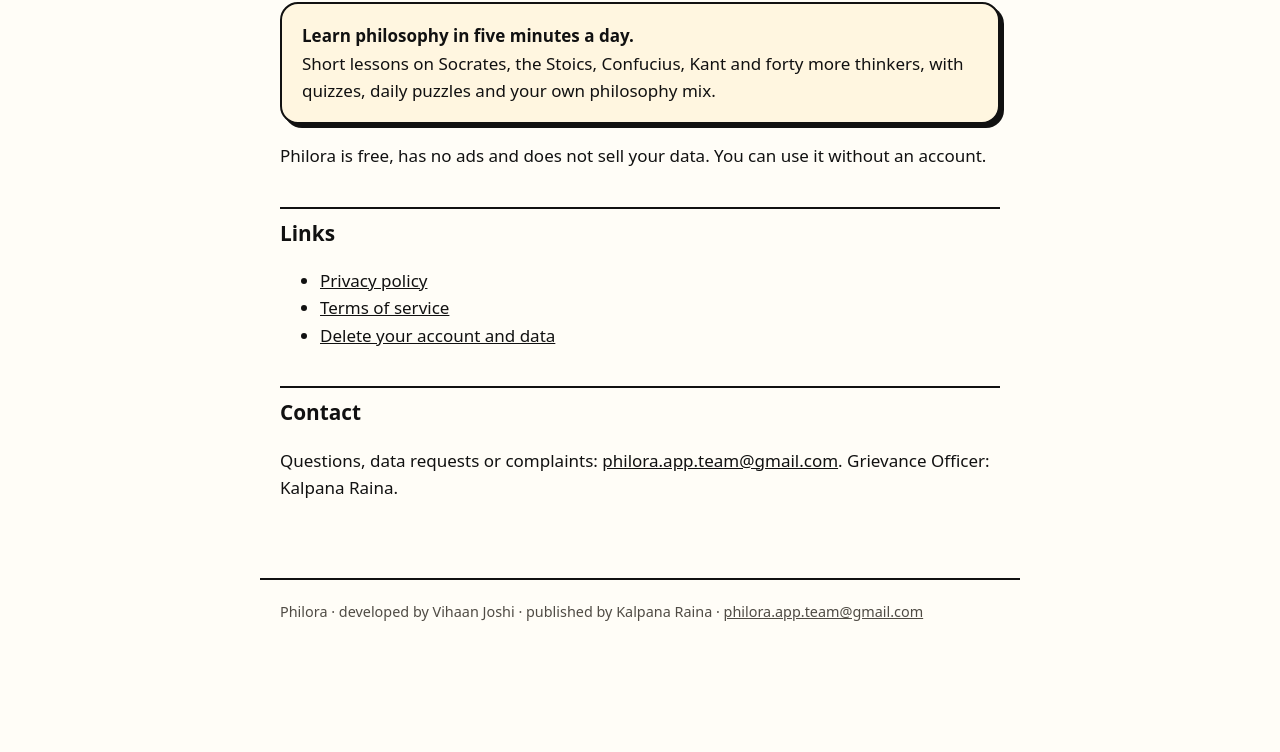
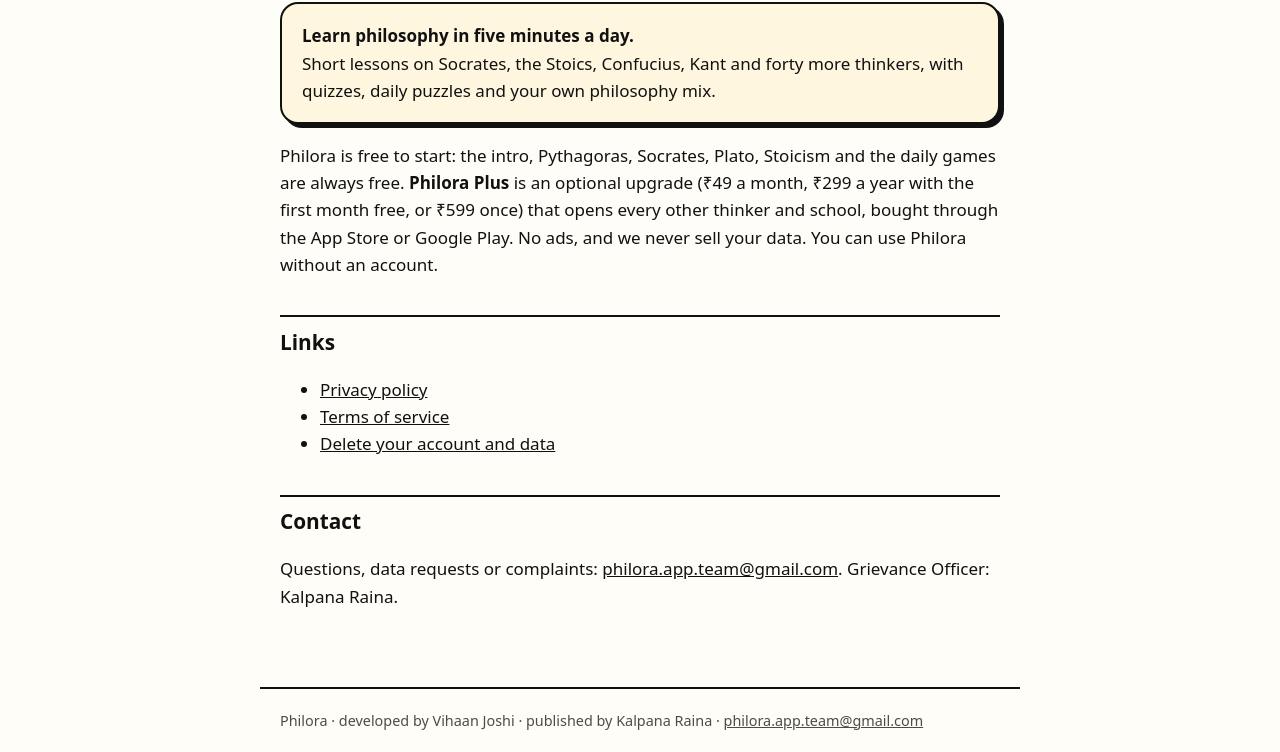
Before and after one commit to ivihaanj/philora-site, a plain HTML site: page index.html in a window 1280 px wide. Shown: the part 154-906 px from the top of the page. Before the commit the page ends 800 px from the top, so only its background shows below. Drawn offline with Linux system fonts and the light colour scheme.

Commit message:
Home and terms: free to start, optional Philora Plus
Co-Authored-By: Claude Opus 5.5 <noreply@anthropic.com>
Claude-Session: https://claude.ai/code/session_01L9KxLEdFzALCyY7ZZP5zsm

```diff
--- a/index.html
+++ b/index.html
@@ -23,7 +23,7 @@ footer{max-width:760px;margin:0 auto;padding:20px;color:var(--ink2);font-size:.9
 </style></head><body>
 <header><div class="in"><a class="brand" href="https://ivihaanj.github.io/philora-site/">Philora</a><a href="https://ivihaanj.github.io/philora-site/privacy/">Privacy</a><a href="https://ivihaanj.github.io/philora-site/terms/">Terms</a><a href="https://ivihaanj.github.io/philora-site/delete-account/">Delete account</a></div></header>
 <main><h1>Philora</h1><p class="card"><b>Learn philosophy in five minutes a day.</b><br>Short lessons on Socrates, the Stoics, Confucius, Kant and forty more thinkers, with quizzes, daily puzzles and your own philosophy mix.</p>
-<p>Philora is free, has no ads and does not sell your data. You can use it without an account.</p>
+<p>Philora is free to start: the intro, Pythagoras, Socrates, Plato, Stoicism and the daily games are always free. <strong>Philora Plus</strong> is an optional upgrade (₹49 a month, ₹299 a year with the first month free, or ₹599 once) that opens every other thinker and school, bought through the App Store or Google Play. No ads, and we never sell your data. You can use Philora without an account.</p>
 <h2>Links</h2><ul><li><a href="privacy/">Privacy policy</a></li><li><a href="terms/">Terms of service</a></li><li><a href="delete-account/">Delete your account and data</a></li></ul>
 <h2>Contact</h2><p>Questions, data requests or complaints: <a href="mailto:philora.app.team@gmail.com">philora.app.team@gmail.com</a>. Grievance Officer: Kalpana Raina.</p></main>
 <footer>Philora · developed by Vihaan Joshi · published by Kalpana Raina · <a href="mailto:philora.app.team@gmail.com">philora.app.team@gmail.com</a></footer>
```
Also changed, not shown: terms/index.html (+1 -1 lines).
